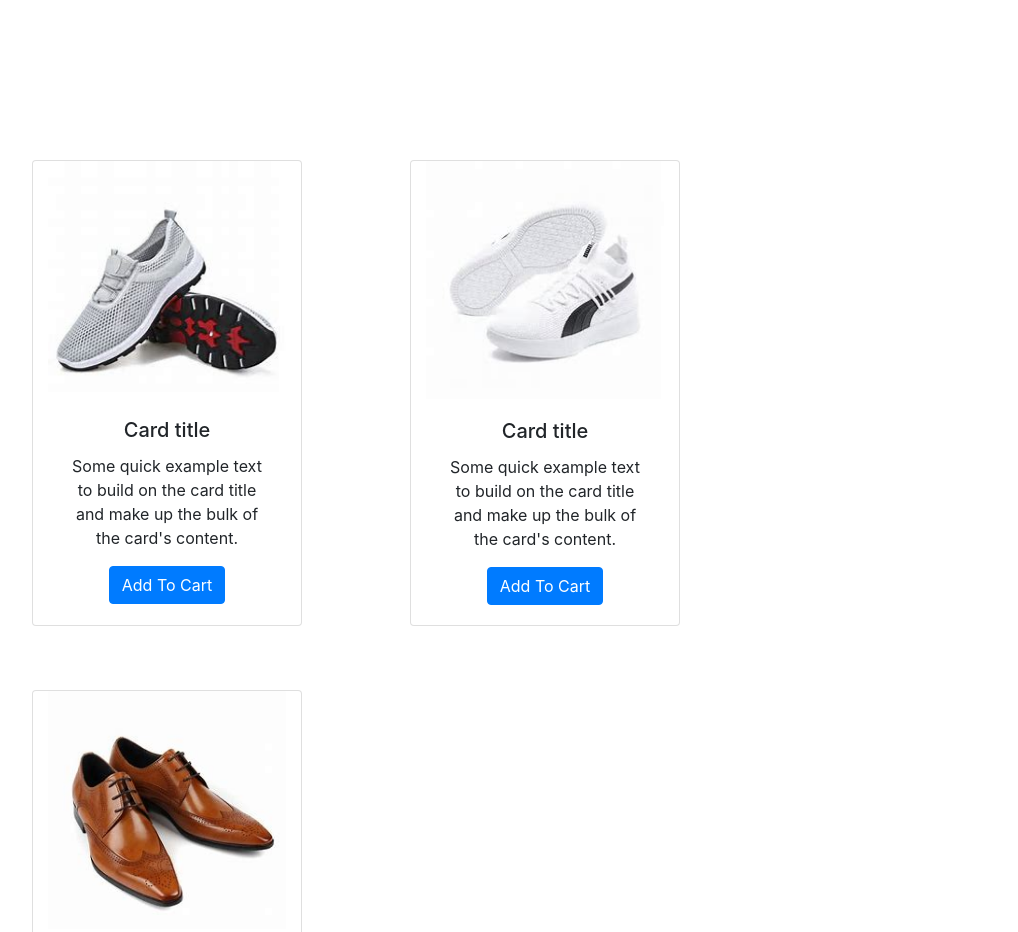
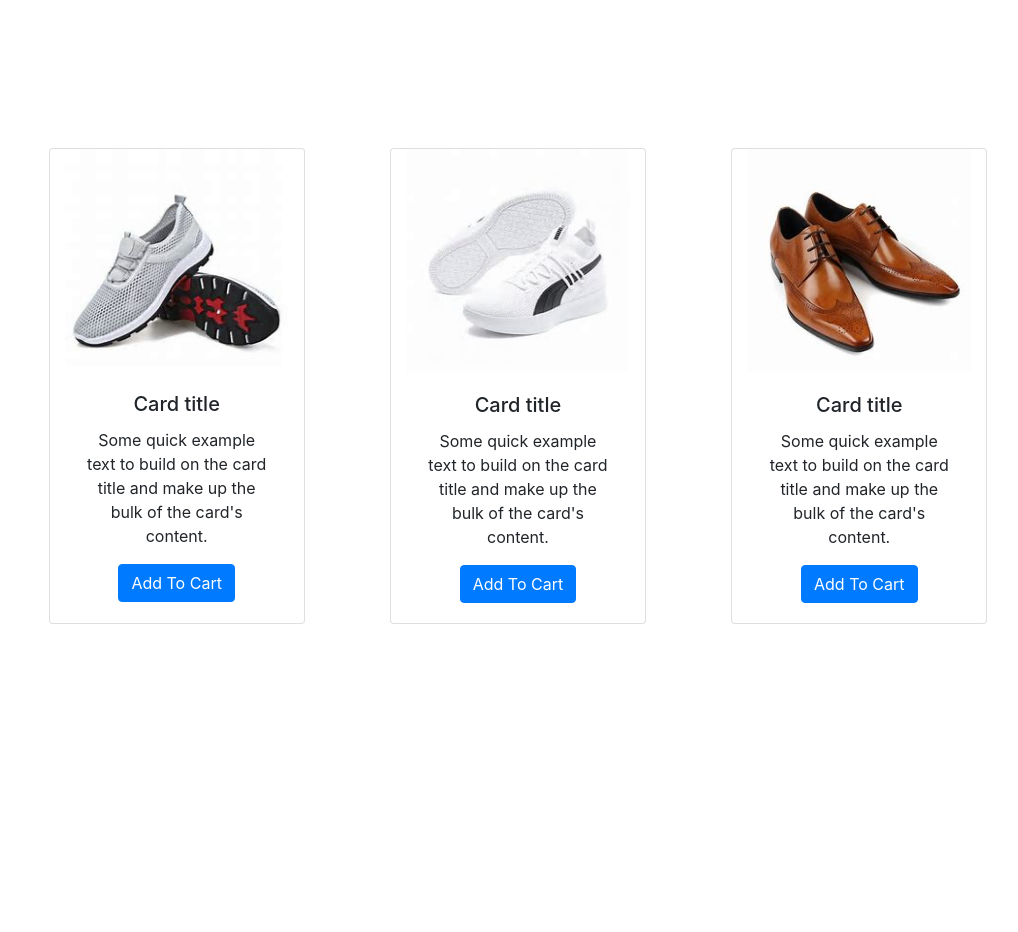
Before and after one commit to rajpurohityogesh/practice, a plain HTML site: page index.html in a window 1280 px wide. Shown: the top 932 px of the page, without its empty margins (122-1140 px from the left). After the commit the page ends 800 px from the top, so only its background shows below. Drawn offline with nearby package versions, Linux system fonts and the light colour scheme.

Commit message:
Add files via upload

```diff
--- a/css/styles.css
+++ b/css/styles.css
@@ -14,13 +14,13 @@ body{
 
 .cardStack{
 
-	margin: 8rem auto 8rem;
-	padding: 0px 100px;
+	margin: 10% auto 8rem;
+	padding: 0% 10%;
 }
 
 .cardsTry{
 	display: inline;
-	margin: 2rem 54px;
+	margin: 20px auto;
 }
 
 
```
